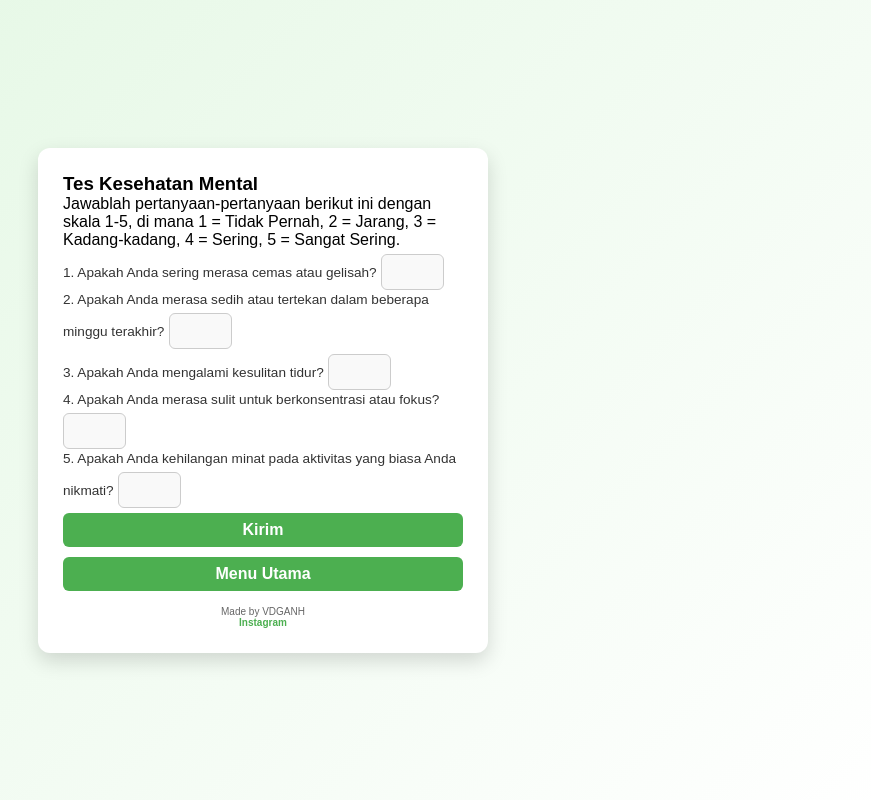
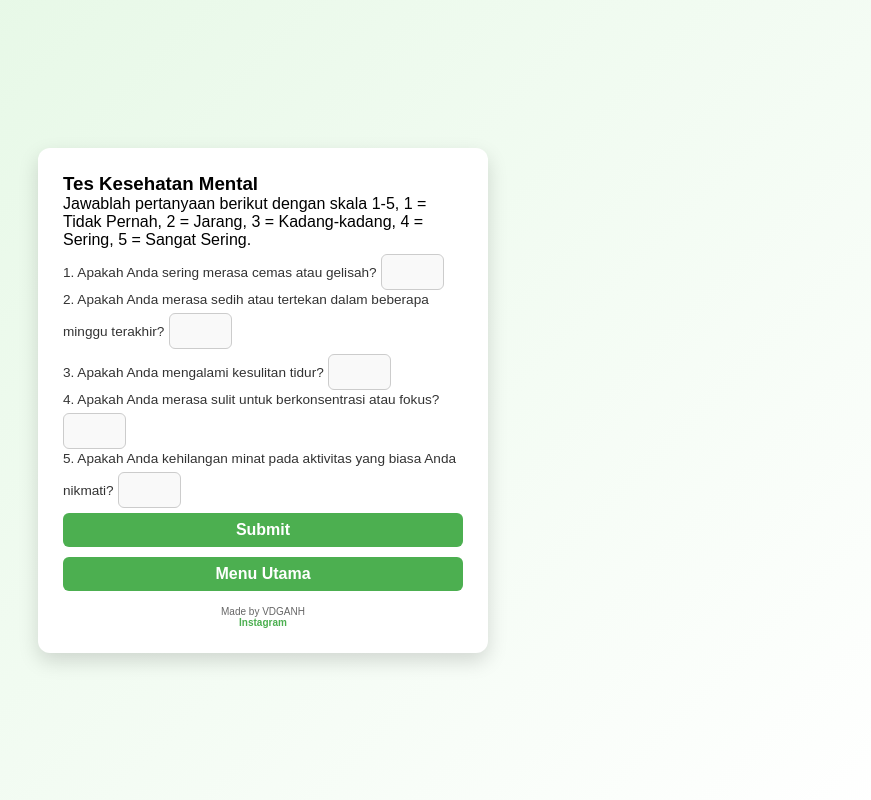
Before and after one commit to vdganh/lifetrackvd, a plain HTML site: page mentality/index.html in a window 1280 px wide. Shown: the whole page, without its empty margins (377-1248 px from the left). Drawn offline with nearby package versions, Linux system fonts and the light colour scheme.

Commit message:
Add files via upload

```diff
--- a/mentality/index.html
+++ b/mentality/index.html
@@ -10,7 +10,7 @@
     <div class="container">
         <form id="mentalHealthForm">
             <h3>Tes Kesehatan Mental</h3>
-            <p>Jawablah pertanyaan-pertanyaan berikut ini dengan skala 1-5, di mana 1 = Tidak Pernah, 2 = Jarang, 3 = Kadang-kadang, 4 = Sering, 5 = Sangat Sering.</p>
+            <p>Jawablah pertanyaan berikut dengan skala 1-5, 1 = Tidak Pernah, 2 = Jarang, 3 = Kadang-kadang, 4 = Sering, 5 = Sangat Sering.</p>
 
             <div class="question-group">
                 <label for="question1">1. Apakah Anda sering merasa cemas atau gelisah?</label>
@@ -37,7 +37,7 @@
                 <input type="number" id="question5" min="1" max="5" required>
             </div>
 
-            <button type="submit" class="submit-button">Kirim</button>
+            <button type="submit" class="submit-button">Submit</button>
         </form>
 
         <div id="mentalHealthResult" class="result-container hidden"></div>
```
